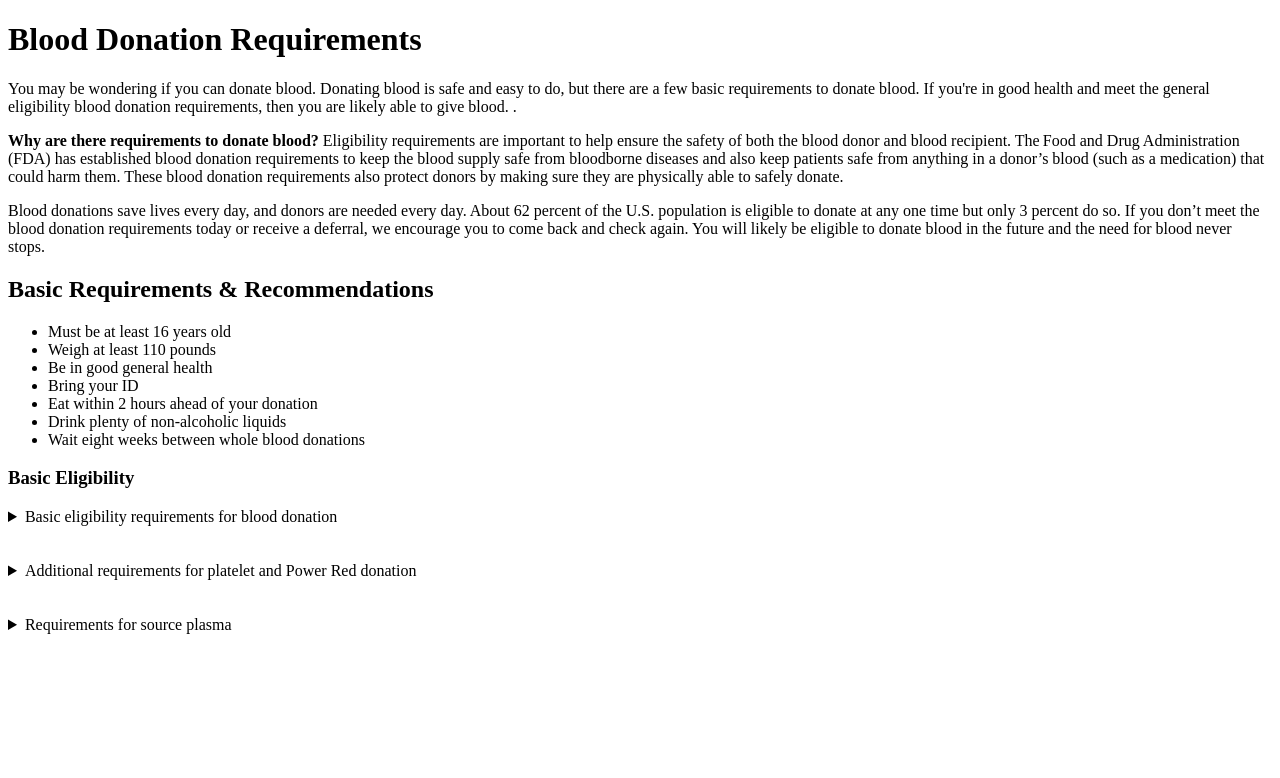
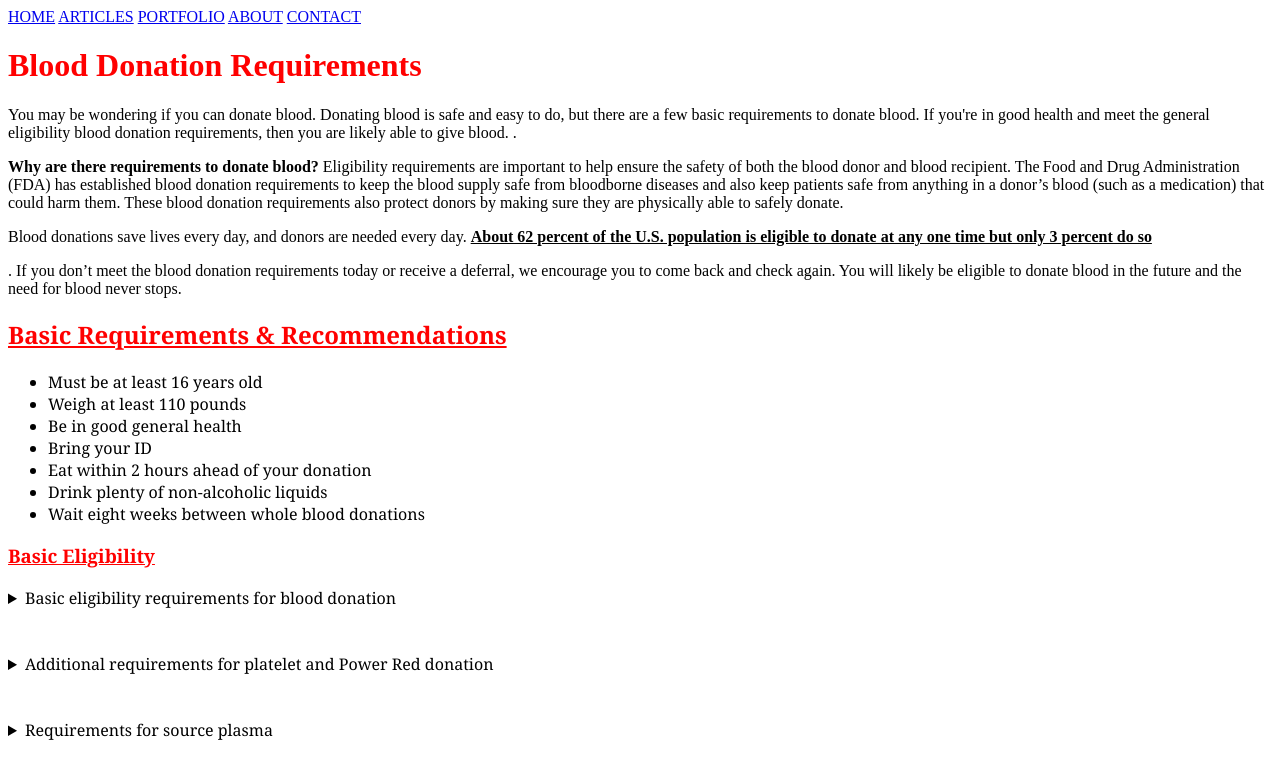
Before and after one commit to addymistrel/B-Donate, a website: page components/pages/Eligibility/index.html in a window 1280 px wide. Drawn offline with Linux system fonts and the light colour scheme.

Commit message:
3rd comit

```diff
--- a/components/pages/Donation_Form/index.css
+++ b/components/pages/Donation_Form/index.css
@@ -3,9 +3,9 @@
     padding: 0;
 }
 body{
-    background: url("image.jpg");
     background-size: 200%;
     background-position: -200px  0px;
+    background-image: linear-gradient(#13042c,#0CBABA);
 }
 div.main{
     width: 400px;
@@ -15,7 +15,6 @@ h1{
     text-align: center;
     padding: 20px;
     font-family: sans-serif;
-    background-color: rgb(231, 16, 16);
 }
 div.donationform{
     background-color: rgba(0,0,0,0.5);
@@ -90,18 +89,20 @@ select#bloodtype{
 }
 button#submit
 {
-    width: 200px;
-    padding: 7px;
-    font-size: 16px;
-    font-family: sans-serif;
-    font-weight: 600;
-    border-radius: 3px;
-    background-color: rgb(231, 16, 16);
-    color: #fff;
-    cursor: pointer;
-    border: 1px solid
-    rgba(255,255,255,0.3);
-    box-shadow: 1px 1px 5 px rgba(0,0,0,0.3);
+    width: 100%;
+    margin-top: 10px;
+    font-size: 20px;
+   padding: 10px;
+   display: block;
+   color: #fff;
+   border: none;
+   border-radius: 5px;
+   background-image: linear-gradient(to right,#aa076b,#61045f);
+   cursor: pointer;
+   transition: 0.3s;
+}
+button#submit button:hover{
+    background-image: linear-gradient(to right,#aa076b,#61045f);
 }
 label,span{
     text-shadow: 1px 1px 5 px rgba(0,0,0,0.3);
--- a/components/pages/Eligibility/index.html
+++ b/components/pages/Eligibility/index.html
@@ -4,20 +4,30 @@
     <meta charset="UTF-8">
     <meta name="viewport" content="width=device-width, initial-scale=1.0">
     <title>Eligibility Criteria</title>
+    <link rel="stylesheet" href="index.css"/>
 </head>
 <body>
-    <div class="main">
-          <h1>Blood Donation Requirements</h1>
+    <div class="nav_container">
+        <div class="borderCSS">
+          <a href="#nav">HOME</a>
+          <a href="#division-2">ARTICLES</a>
+          <a href="#division-3">PORTFOLIO</a>
+          <a href="#division-4">ABOUT</a>
+          <a href="#division-5">CONTACT</a>
+        </div>
+      </div>
+    <div class ="main">
+          <h1 style="color: rgb(255,0, 0)" class="h">Blood Donation Requirements</h1>
           <div class="content__description" aria-label="Page Description Body">
             <p>You may be wondering if you can donate blood. Donating blood is safe and easy to do, but there are a few basic requirements to donate blood. If you&#39;re in good health and meet the general eligibility blood donation requirements, then you are likely able to give blood. .</p>
 
              <p><strong>Why are there requirements to donate blood?</strong> Eligibility requirements are important to help ensure the safety of both the blood donor and blood recipient. The Food and Drug Administration (FDA) has established blood donation requirements to keep the blood supply safe from bloodborne diseases and also keep patients safe from anything in a donor&rsquo;s blood (such as a medication) that could harm them. These blood donation requirements also protect donors by making sure they are physically able to safely donate.</p>
 
-             <p>Blood donations save lives every day, and donors are needed every day. About 62 percent of the U.S. population is eligible to donate at any one time but only 3 percent do so. If you don&rsquo;t meet the blood donation requirements today or receive a deferral, we encourage you to come back and check again. You will likely be eligible to donate blood in the future and the need for blood never stops.</p>
+             <p>Blood donations save lives every day, and donors are needed every day. <u><b>About 62 percent of the U.S. population is eligible to donate at any one time but only 3 percent do so</u></b></p>. If you don&rsquo;t meet the blood donation requirements today or receive a deferral, we encourage you to come back and check again. You will likely be eligible to donate blood in the future and the need for blood never stops.</p>
 
         </div>
-        <div class="BasicRequirements">
-            <h2>Basic Requirements & Recommendations</h2>
+        <div style="font-family: Georgia, 'Times New Roman', Times, serif" class="BasicRequirements">
+            <h2  class="h2" style="color: rgb(255,0, 0) "><u>Basic Requirements & Recommendations</u></h2>
            <ul>
            <li>Must be at least 16 years old</li>
            <li>Weigh at least 110 pounds</li>
@@ -28,8 +38,8 @@
            <li>Wait eight weeks between whole blood donations</li>
            </ul>
         </div>
-            <div class="basicEligibilty">
-            <h3>Basic Eligibility</h3>
+            <div style="font-family: Georgia, 'Times New Roman', Times, serif" class="BasicRequirements" style ="border: 0cap" class="basicEligibilty">
+            <h3 class="h3" style="color: rgb(255,0, 0)"><u>Basic Eligibility</u></h3>
             <details>
                 <summary>Basic eligibility requirements for blood donation</summary>
                 <p>
@@ -62,6 +72,8 @@
                     Unlike plasma that is donated specifically for patient transfusion, source plasma is collected and used to develop lifesaving medicines and therapies for patients with neurological disorders, immune deficiencies, bleeding disorders and more. Currently, Vitalant only offers voluntary source plasma donation opportunities to people who live in the Sacramento area.
                 </p>
             </details>
+            <br/>
+            <br/>
         </div>
     </div>
 </body>
```
